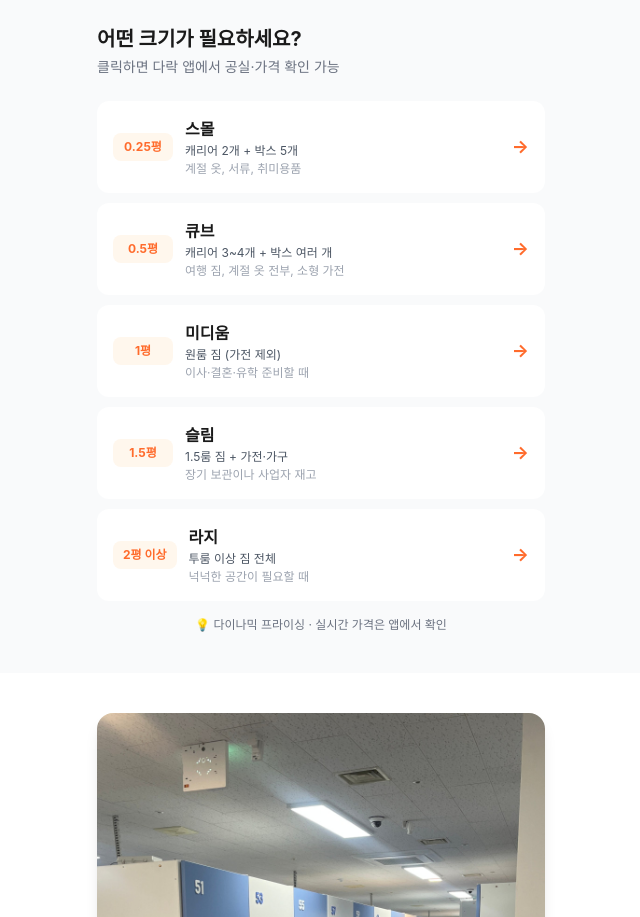
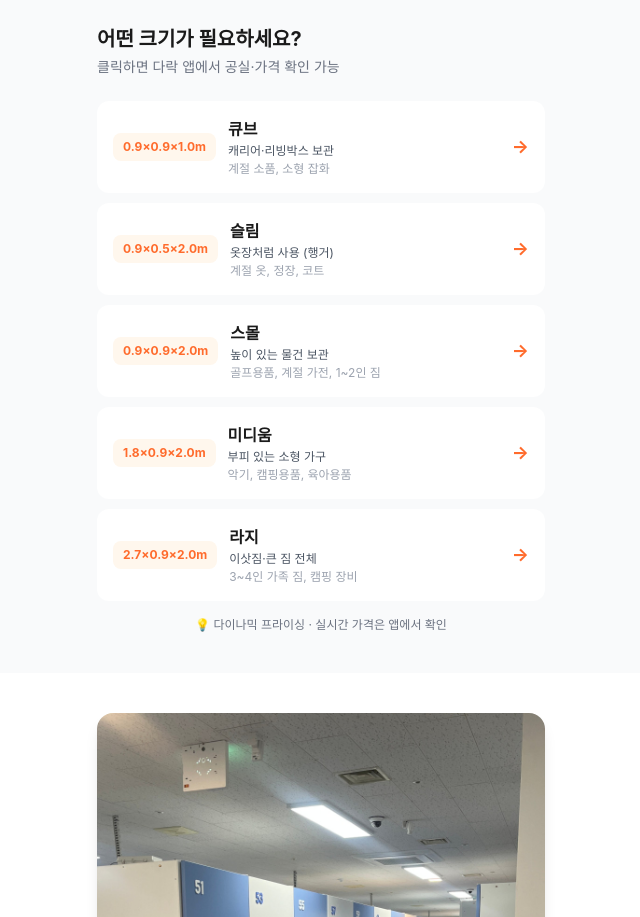
Before and after one commit to dalockisuops-ai/dalock-isu-landing, a Next.js app: page / in a window 1280 px wide. Shown: the part 1160-2077 px from the top of the page, without its empty margins (319-959 px from the left). Built offline with nearby package versions, Linux system fonts and the light colour scheme.

Commit message:
Update page.tsx

```diff
--- a/app/page.tsx
+++ b/app/page.tsx
@@ -7,39 +7,39 @@ const BRANCH_NAVER_URL = 'https://naver.me/xnrINaXG';
 
 const unitTypes = [
   {
+    id: 'cube',
+    name: '큐브',
+    size: '0.9×0.9×1.0m',
+    description: '캐리어·리빙박스 보관',
+    detail: '계절 소품, 소형 잡화',
+  },
+  {
+    id: 'slim',
+    name: '슬림',
+    size: '0.9×0.5×2.0m',
+    description: '옷장처럼 사용 (행거)',
+    detail: '계절 옷, 정장, 코트',
+  },
+  {
     id: 'small',
     name: '스몰',
-    size: '0.25평',
-    description: '캐리어 2개 + 박스 5개',
-    detail: '계절 옷, 서류, 취미용품',
-  },
-  {
-    id: 'cube',
-    name: '큐브',
-    size: '0.5평',
-    description: '캐리어 3~4개 + 박스 여러 개',
-    detail: '여행 짐, 계절 옷 전부, 소형 가전',
+    size: '0.9×0.9×2.0m',
+    description: '높이 있는 물건 보관',
+    detail: '골프용품, 계절 가전, 1~2인 짐',
   },
   {
     id: 'medium',
     name: '미디움',
-    size: '1평',
-    description: '원룸 짐 (가전 제외)',
-    detail: '이사·결혼·유학 준비할 때',
-  },
-  {
-    id: 'slim',
-    name: '슬림',
-    size: '1.5평',
-    description: '1.5룸 짐 + 가전·가구',
-    detail: '장기 보관이나 사업자 재고',
+    size: '1.8×0.9×2.0m',
+    description: '부피 있는 소형 가구',
+    detail: '악기, 캠핑용품, 육아용품',
   },
   {
     id: 'large',
     name: '라지',
-    size: '2평 이상',
-    description: '투룸 이상 짐 전체',
-    detail: '넉넉한 공간이 필요할 때',
+    size: '2.7×0.9×2.0m',
+    description: '이삿짐·큰 짐 전체',
+    detail: '3~4인 가족 짐, 캠핑 장비',
   },
 ];
 
```
